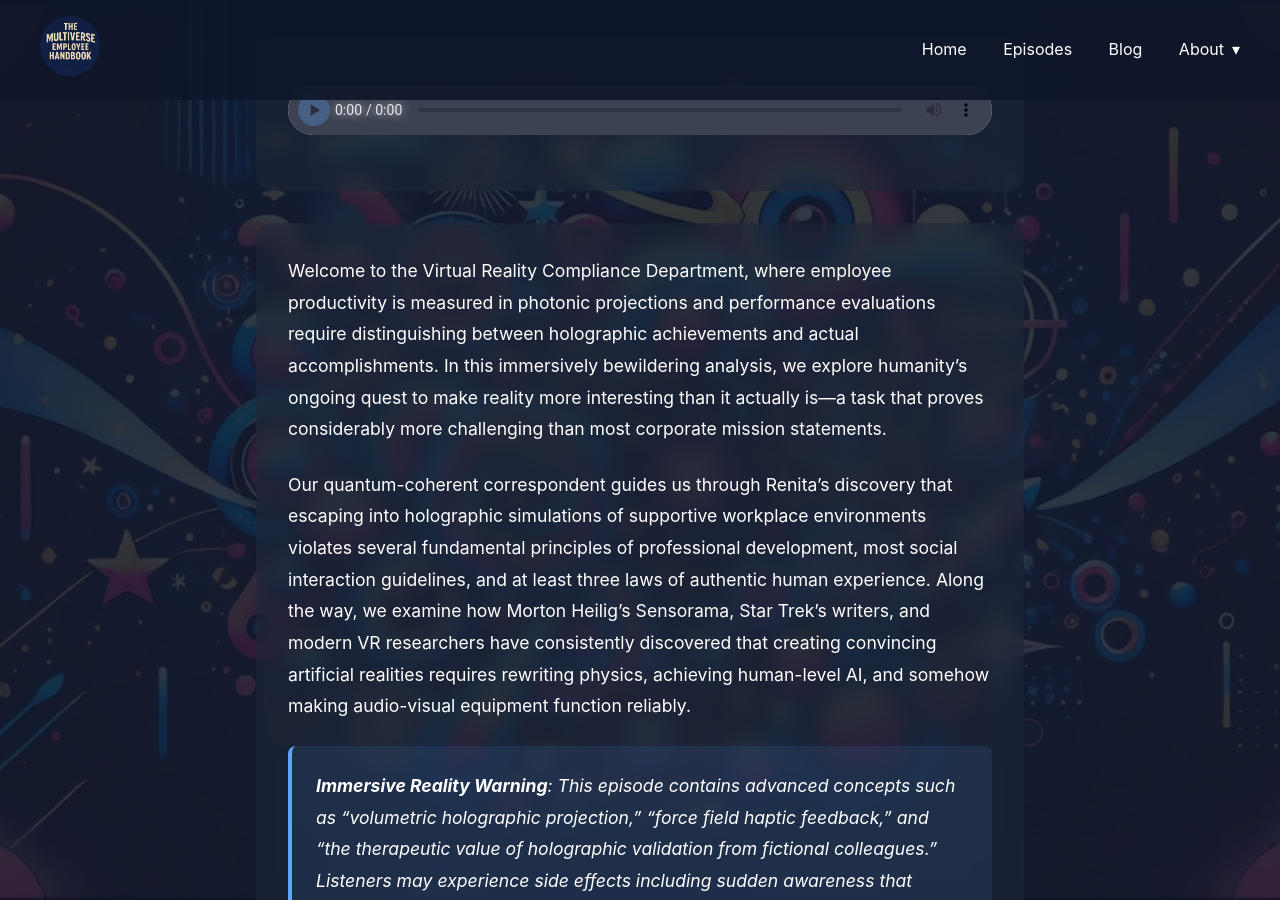
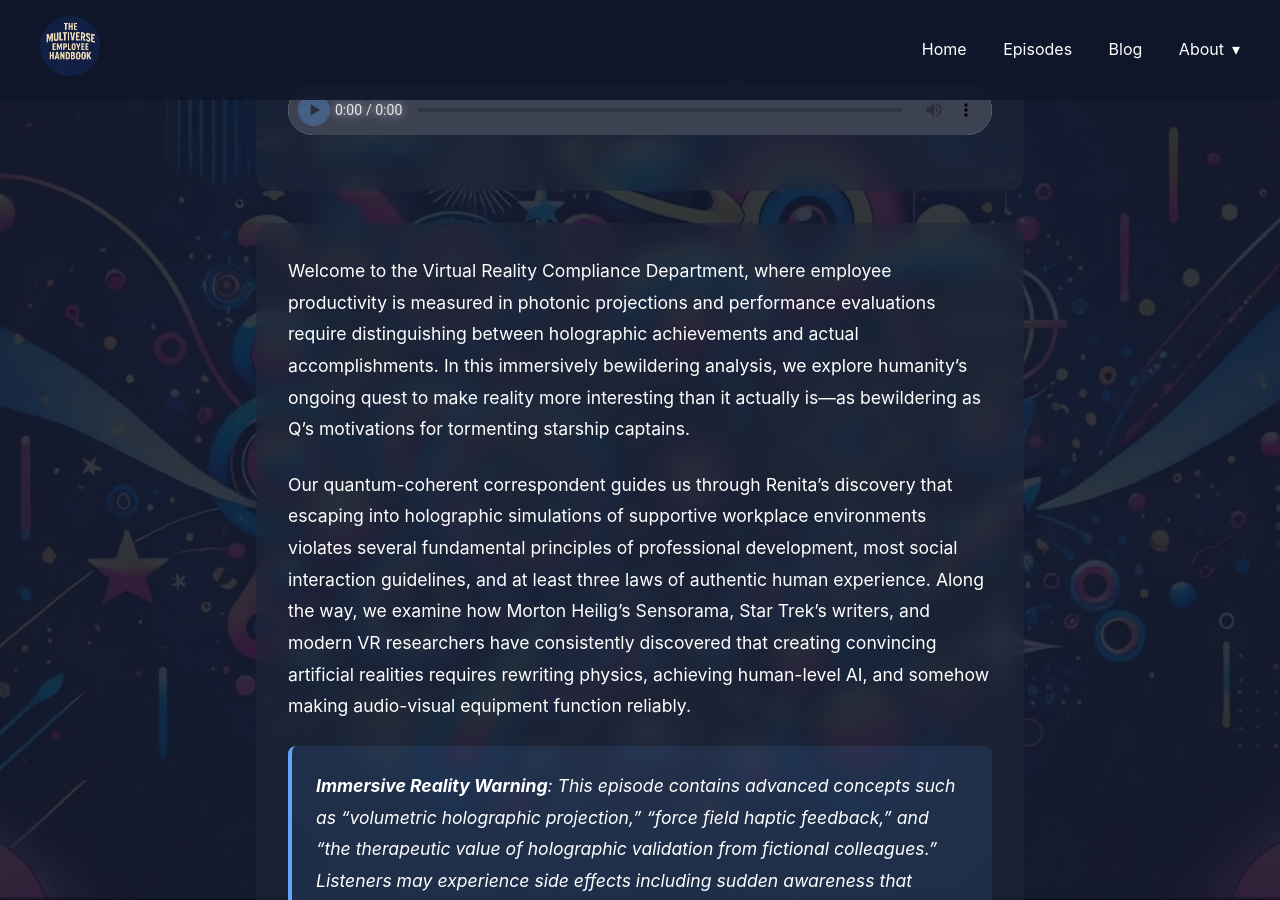
Before and after one commit to forward6/tmeh, a Jekyll site: the page built from _episodes/2025-09-30-engage-the-science-of-the-holodeck.md, in a window 1280 px wide and 900 px high, scrolled down 542 px. Built offline with Jekyll 4.4.1, drawn with Linux system fonts in a browser that asks for light colours.

```diff
--- a/_episodes/2025-09-30-engage-the-science-of-the-holodeck.md
+++ b/_episodes/2025-09-30-engage-the-science-of-the-holodeck.md
@@ -15,7 +15,7 @@
   Join us as we explore the science behind Star Trek's most enviable office perk—the Holodeck, using light manipulation, force fields, and the kind of logic that only makes sense if you're Lt. Barclay spending sixteen hours a day avoiding reality in a holographic recreation of your own social competence. From Renita Barclay's escape into supportive holographic colleagues to discovering that creating fake realities might be easier than fixing the office printer, we dive into why immersive technology is humanity's most ambitious attempt to make reality optional.
 ---
 
-Welcome to the Virtual Reality Compliance Department, where employee productivity is measured in photonic projections and performance evaluations require distinguishing between holographic achievements and actual accomplishments. In this immersively bewildering analysis, we explore humanity's ongoing quest to make reality more interesting than it actually is—a task that proves considerably more challenging than most corporate mission statements.
+Welcome to the Virtual Reality Compliance Department, where employee productivity is measured in photonic projections and performance evaluations require distinguishing between holographic achievements and actual accomplishments. In this immersively bewildering analysis, we explore humanity's ongoing quest to make reality more interesting than it actually is—as bewildering as Q’s motivations for tormenting starship captains.
 
 Our quantum-coherent correspondent guides us through Renita's discovery that escaping into holographic simulations of supportive workplace environments violates several fundamental principles of professional development, most social interaction guidelines, and at least three laws of authentic human experience. Along the way, we examine how Morton Heilig's Sensorama, Star Trek's writers, and modern VR researchers have consistently discovered that creating convincing artificial realities requires rewriting physics, achieving human-level AI, and somehow making audio-visual equipment function reliably.
 
```
